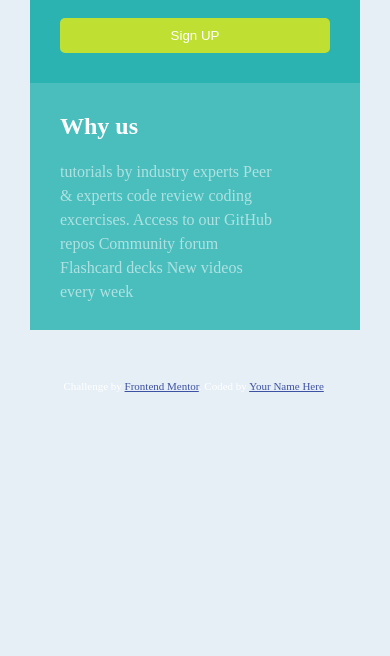
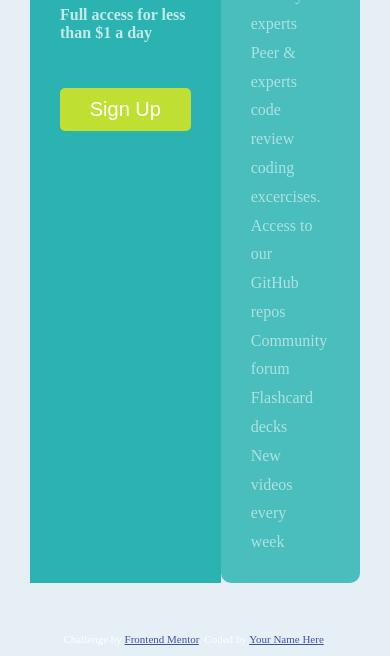
Before and after one commit to AwalHossain/subscription_fee_template, a plain HTML site: page index.html in a window 390 px wide. Shown: the part 484-1140 px from the top of the page. Before the commit the page ends 887 px from the top, so only its background shows below. Drawn offline with Linux system fonts and the light colour scheme.

Commit message:
responsive is done and some size is managed

```diff
--- a/index.html
+++ b/index.html
@@ -25,18 +25,22 @@
       Gain access to out full library of tutorials along with expert code reviews. Perfect for any developers who are serious about honing their skills
     </p>
   </div>
+  <div class="grid-display">
+
+
   <div class="middle">
     <h1> Monthly Subscription</h1>
     <p><span class="subscription-fee">$29 </span>per month</p>
     <h4>Full access for less than $1 a day</h4>
     <div>
-      <button type="submit" class="sign-button">Sign UP</button>
+      <button type="submit" class="sign-button">Sign Up</button>
     </div>
   </div>
   <div class="bottom">
     <h1>Why us</h1>
-    <p>tutorials by industry experts Peer & experts code review coding excercises. Access to our GitHub repos Community forum Flashcard decks New videos every week</p>
+    <p>Tutorials by industry experts Peer & experts code review coding excercises. Access to our GitHub repos Community forum Flashcard decks New videos every week</p>
   </div>
+</div>
 </section>
 
   <footer>
--- a/style.css
+++ b/style.css
@@ -7,18 +7,23 @@ body{
 
 .subscription{
     margin: 50px 30px;
-    background-color: #fff;
-    border-radius: 10px;
+
+
 
 
 }
-
+ /* ==============upper, middile & bottom card=========== */
 .upper,
 .middle,
 .bottom{
 padding: 10px 30px;
+
 }
-
+.upper{
+    background-color: #fff;
+    border-top-left-radius: 10px;
+    border-top-right-radius: 10px;
+}
 .middle{
     background-color: #2BB3B1;
 }
@@ -46,6 +51,9 @@ padding: 10px 30px;
 .middle p, h4{
     color: rgba(255, 255, 255, 0.555);
 }
+.middle h4{
+    color: rgba(255, 255, 255, 0.719);
+}
 .sign-button{
     width: 100%;
     padding: 10px 0;
@@ -53,15 +61,48 @@ padding: 10px 30px;
     border: none;
     border-radius: 5px;
     color: white;
-    margin-bottom: 20px;
+    margin: 25px 0;
+    font-size: 20px;
 }
 .subscription-fee{
     font-size: 30px;
     color: rgba(255, 255, 255, 0.829);
 }
+.bottom{
+    border-bottom-right-radius: 10px;
+    border-bottom-left-radius: 10px;
+}
 .bottom p{
     color: rgba(255, 255, 255, 0.555);
-    line-height: 1.5em;
+    line-height: 1.8em;
     text-align: left;
     width: 80%;
 }
+
+/*==================== Display Grid ============== */
+.grid-display{
+    display: grid;
+    grid-template-columns: repeat(2, 1fr);
+    border-bottom-left-radius: 10px;
+
+}
+
+@media (min-width:720px){
+    body{
+        width: 90%;
+        margin: 0 auto;
+    }
+    .bottom{
+        border-bottom-right-radius: 10px;
+        border-bottom-left-radius: 0;
+    }
+    .middle{
+        border-bottom-left-radius: 10px;
+    }
+}
+@media(min-width:1020px){
+    body{
+        width: 50%;
+        margin: 0 auto;
+    }
+}
```
